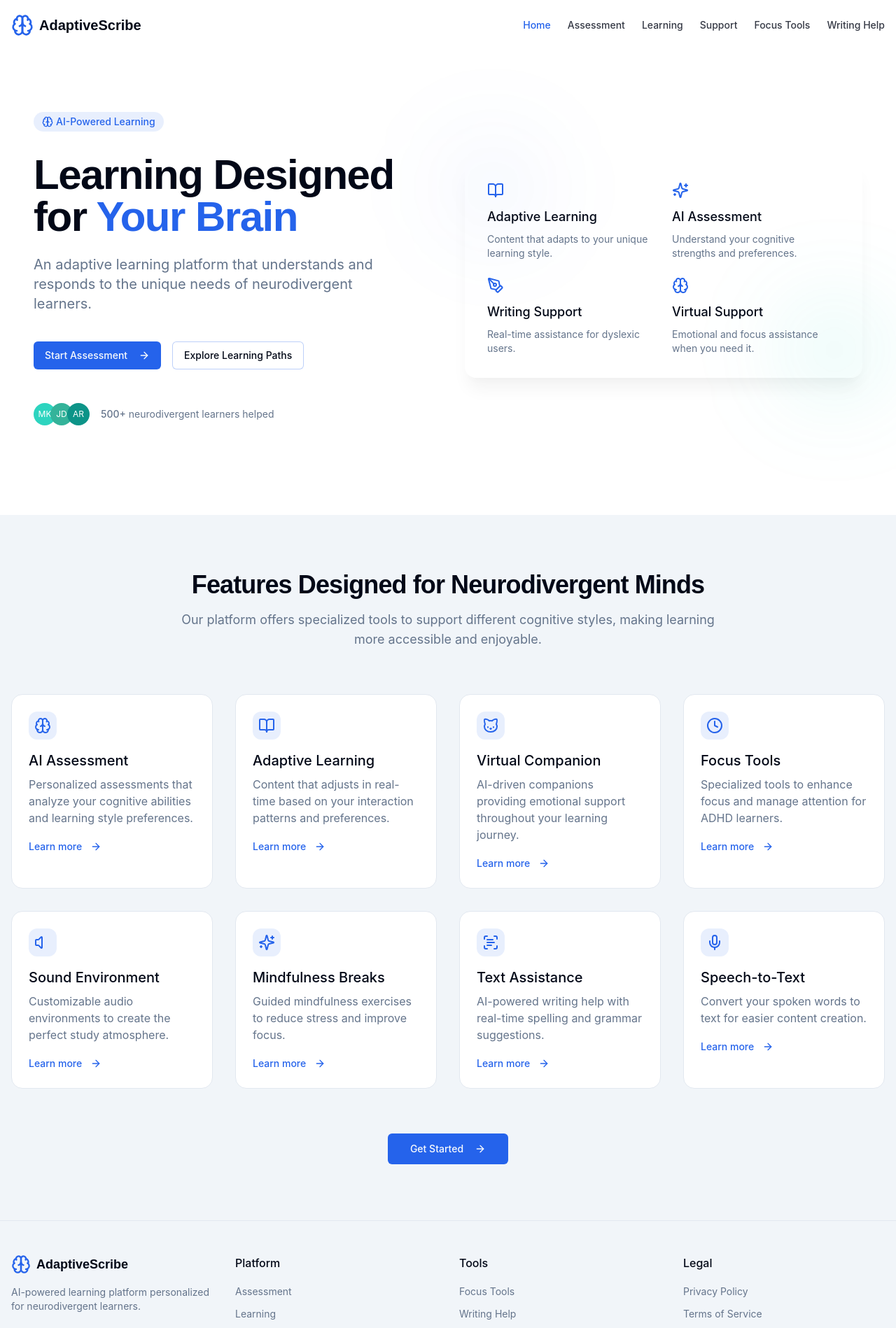
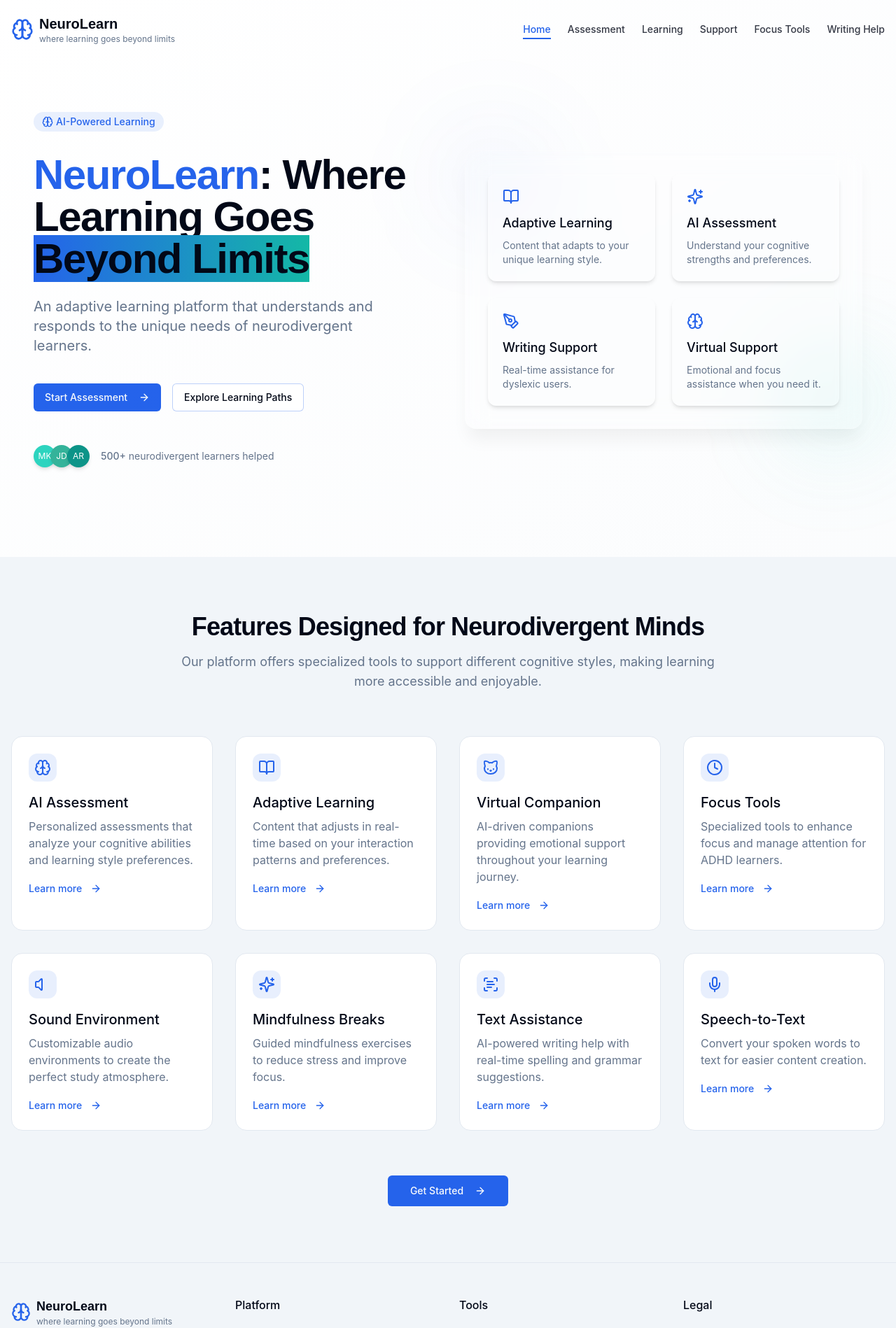
Before and after one commit to AaliyaJK/adaptive-scribe-haus, a React (Vite) app: page / in a window 1280 px wide. Shown: the top 1898 px of the page at 70% size. Built offline with nearby package versions, Linux system fonts and the light colour scheme.

Commit message:
Rename app and enhance UI/UX
Update app name and tagline, and improve the user interface and user experience.

```diff
--- a/index.html
+++ b/index.html
@@ -1,19 +1,20 @@
+
 <!DOCTYPE html>
 <html lang="en">
   <head>
     <meta charset="UTF-8" />
     <meta name="viewport" content="width=device-width, initial-scale=1.0" />
-    <title>adaptive-scribe-haus</title>
-    <meta name="description" content="Lovable Generated Project" />
-    <meta name="author" content="Lovable" />
+    <title>NeuroLearn - Where Learning Goes Beyond Limits</title>
+    <meta name="description" content="AI-powered learning platform personalized for neurodivergent learners" />
+    <meta name="author" content="NeuroLearn" />
 
-    <meta property="og:title" content="Lovable Generated Project" />
-    <meta property="og:description" content="Lovable Generated Project" />
+    <meta property="og:title" content="NeuroLearn - Where Learning Goes Beyond Limits" />
+    <meta property="og:description" content="AI-powered learning platform personalized for neurodivergent learners" />
     <meta property="og:type" content="website" />
     <meta property="og:image" content="https://lovable.dev/opengraph-image-p98pqg.png" />
 
     <meta name="twitter:card" content="summary_large_image" />
-    <meta name="twitter:site" content="@lovable_dev" />
+    <meta name="twitter:site" content="@neurolearn" />
     <meta name="twitter:image" content="https://lovable.dev/opengraph-image-p98pqg.png" />
   </head>
 
--- a/src/components/home/Hero.tsx
+++ b/src/components/home/Hero.tsx
@@ -1,22 +1,22 @@
 
 import React from 'react';
 import { Link } from 'react-router-dom';
-import { Brain, ArrowRight, BookOpen, Sparkles, PenTool } from 'lucide-react';
+import { Brain, ArrowRight, BookOpen, Sparkles, PenTool, Star } from 'lucide-react';
 import { Button } from '@/components/ui/button';
 
 const Hero = () => {
   return (
-    <section className="pt-32 pb-20 px-4 md:pt-40 md:pb-32 overflow-hidden">
+    <section className="pt-32 pb-20 px-4 md:pt-40 md:pb-32 overflow-hidden bg-gradient-to-br from-background to-secondary/30">
       <div className="container mx-auto">
         <div className="flex flex-col lg:flex-row items-center justify-between gap-12">
           <div className="w-full lg:w-1/2 space-y-6 animate-fade-in">
-            <div className="inline-flex items-center rounded-full bg-primary/10 px-3 py-1 text-sm font-medium text-primary mb-2">
+            <div className="inline-flex items-center rounded-full bg-primary/10 px-3 py-1 text-sm font-medium text-primary mb-2 animate-pulse-slow">
               <Brain className="mr-1 h-4 w-4" />
               <span>AI-Powered Learning</span>
             </div>
 
             <h1 className="text-4xl md:text-5xl lg:text-6xl font-heading font-bold tracking-tight text-foreground">
-              Learning Designed for <span className="text-primary">Your Brain</span>
+              <span className="text-primary">NeuroLearn</span>: Where Learning Goes <span className="text-gradient bg-gradient-to-r from-primary to-teal-500">Beyond Limits</span>
             </h1>
 
             <p className="text-lg md:text-xl text-muted-foreground max-w-lg">
@@ -24,9 +24,9 @@ const Hero = () => {
             </p>
 
             <div className="flex flex-col sm:flex-row gap-4 pt-4">
-              <Button className="btn-primary" asChild>
+              <Button className="bg-gradient-to-r from-primary to-primary/80 hover:opacity-90 transition-all" asChild>
                 <Link to="/assessment">
-                  Start Assessment <ArrowRight className="ml-2 h-4 w-4" />
+                  Start Assessment <ArrowRight className="ml-2 h-4 w-4 animate-pulse-slow" />
                 </Link>
               </Button>
               <Button variant="outline" className="border-primary/30 hover:bg-primary/5" asChild>
@@ -38,9 +38,9 @@ const Hero = () => {
 
             <div className="pt-6 flex items-center space-x-4">
               <div className="flex -space-x-2">
-                <div className="w-8 h-8 rounded-full bg-teal-400 flex items-center justify-center text-white text-xs">MK</div>
-                <div className="w-8 h-8 rounded-full bg-mint-500 flex items-center justify-center text-white text-xs">JD</div>
-                <div className="w-8 h-8 rounded-full bg-teal-600 flex items-center justify-center text-white text-xs">AR</div>
+                <div className="w-8 h-8 rounded-full bg-teal-400 flex items-center justify-center text-white text-xs shadow-md">MK</div>
+                <div className="w-8 h-8 rounded-full bg-mint-500 flex items-center justify-center text-white text-xs shadow-md">JD</div>
+                <div className="w-8 h-8 rounded-full bg-teal-600 flex items-center justify-center text-white text-xs shadow-md">AR</div>
               </div>
               <p className="text-sm text-muted-foreground">
                 <span className="font-medium">500+</span> neurodivergent learners helped
@@ -53,27 +53,27 @@ const Hero = () => {
               <div className="absolute -top-10 -left-10 w-40 h-40 bg-primary/5 rounded-full filter blur-3xl"></div>
               <div className="absolute -bottom-10 -right-10 w-40 h-40 bg-teal-400/10 rounded-full filter blur-3xl"></div>
 
-              <div className="relative glassmorphism rounded-2xl p-6 md:p-8 shadow-soft-lg">
+              <div className="relative bg-white/10 backdrop-blur-lg rounded-2xl p-6 md:p-8 shadow-soft-lg border border-white/20">
                 <div className="grid grid-cols-1 md:grid-cols-2 gap-6">
-                  <div className="feature-card animate-in" style={{ animationDelay: '0.3s' }}>
+                  <div className="feature-card bg-white/5 p-5 rounded-xl hover:bg-white/10 transition-all hover:scale-105 cursor-pointer border border-white/10 shadow-md animate-fade-in" style={{ animationDelay: '0.3s' }}>
                     <BookOpen className="h-6 w-6 text-primary mb-3" />
                     <h3 className="text-lg font-medium mb-2">Adaptive Learning</h3>
                     <p className="text-sm text-muted-foreground">Content that adapts to your unique learning style.</p>
                   </div>
 
-                  <div className="feature-card animate-in" style={{ animationDelay: '0.4s' }}>
+                  <div className="feature-card bg-white/5 p-5 rounded-xl hover:bg-white/10 transition-all hover:scale-105 cursor-pointer border border-white/10 shadow-md animate-fade-in" style={{ animationDelay: '0.4s' }}>
                     <Sparkles className="h-6 w-6 text-primary mb-3" />
                     <h3 className="text-lg font-medium mb-2">AI Assessment</h3>
                     <p className="text-sm text-muted-foreground">Understand your cognitive strengths and preferences.</p>
                   </div>
 
-                  <div className="feature-card animate-in" style={{ animationDelay: '0.5s' }}>
+                  <div className="feature-card bg-white/5 p-5 rounded-xl hover:bg-white/10 transition-all hover:scale-105 cursor-pointer border border-white/10 shadow-md animate-fade-in" style={{ animationDelay: '0.5s' }}>
                     <PenTool className="h-6 w-6 text-primary mb-3" />
                     <h3 className="text-lg font-medium mb-2">Writing Support</h3>
                     <p className="text-sm text-muted-foreground">Real-time assistance for dyslexic users.</p>
                   </div>
 
-                  <div className="feature-card animate-in" style={{ animationDelay: '0.6s' }}>
+                  <div className="feature-card bg-white/5 p-5 rounded-xl hover:bg-white/10 transition-all hover:scale-105 cursor-pointer border border-white/10 shadow-md animate-fade-in" style={{ animationDelay: '0.6s' }}>
                     <Brain className="h-6 w-6 text-primary mb-3" />
                     <h3 className="text-lg font-medium mb-2">Virtual Support</h3>
                     <p className="text-sm text-muted-foreground">Emotional and focus assistance when you need it.</p>
--- a/src/components/layout/Footer.tsx
+++ b/src/components/layout/Footer.tsx
@@ -1,7 +1,7 @@
 
 import React from 'react';
 import { Link } from 'react-router-dom';
-import { Brain, Heart } from 'lucide-react';
+import { Brain, Heart, Star } from 'lucide-react';
 
 const Footer = () => {
   const currentYear = new Date().getFullYear();
@@ -11,9 +11,12 @@ const Footer = () => {
       <div className="container mx-auto px-4">
         <div className="grid grid-cols-1 md:grid-cols-4 gap-8">
           <div className="col-span-1 md:col-span-1">
-            <Link to="/" className="flex items-center space-x-2">
-              <Brain className="h-7 w-7 text-primary" />
-              <span className="text-lg font-heading font-semibold">AdaptiveScribe</span>
+            <Link to="/" className="flex items-center space-x-2 group">
+              <Brain className="h-7 w-7 text-primary group-hover:text-primary/80 transition-all duration-300" />
+              <div className="flex flex-col">
+                <span className="text-lg font-heading font-semibold">NeuroLearn</span>
+                <span className="text-xs text-muted-foreground">where learning goes beyond limits</span>
+              </div>
             </Link>
             <p className="mt-4 text-sm text-muted-foreground">
               AI-powered learning platform personalized for neurodivergent learners.
@@ -49,11 +52,11 @@ const Footer = () => {
 
         <div className="border-t border-border mt-10 pt-6 flex flex-col md:flex-row items-center justify-between">
           <p className="text-sm text-muted-foreground">
-            © {currentYear} AdaptiveScribe. All rights reserved.
+            © {currentYear} NeuroLearn. All rights reserved.
           </p>
           <div className="flex items-center mt-4 md:mt-0">
             <p className="text-sm text-muted-foreground flex items-center">
-              Made with <Heart className="h-4 w-4 text-red-500 mx-1" /> for neurodivergent learners
+              Made with <Heart className="h-4 w-4 text-red-500 mx-1 animate-pulse-slow" /> for neurodivergent learners
             </p>
           </div>
         </div>
--- a/src/components/layout/Header.tsx
+++ b/src/components/layout/Header.tsx
@@ -32,13 +32,16 @@ const Header = () => {
   return (
     <header
       className={`fixed top-0 left-0 right-0 z-50 transition-all duration-300 ${
-        isScrolled ? 'py-3 bg-white/80 backdrop-blur-md shadow-sm' : 'py-5 bg-transparent'
+        isScrolled ? 'py-3 bg-white/90 backdrop-blur-md shadow-sm' : 'py-5 bg-transparent'
       }`}
     >
       <div className="container mx-auto px-4 flex items-center justify-between">
-        <Link to="/" className="flex items-center space-x-2">
-          <Brain className="h-8 w-8 text-primary" />
-          <span className="text-xl font-heading font-semibold text-foreground">AdaptiveScribe</span>
+        <Link to="/" className="flex items-center space-x-2 group">
+          <Brain className="h-8 w-8 text-primary group-hover:text-primary/80 transition-all duration-300" />
+          <div className="flex flex-col">
+            <span className="text-xl font-heading font-bold text-foreground">NeuroLearn</span>
+            <span className="text-xs text-muted-foreground">where learning goes beyond limits</span>
+          </div>
         </Link>
 
         {/* Desktop Navigation */}
@@ -47,9 +50,9 @@ const Header = () => {
             <Link
               key={item.name}
               to={item.href}
-              className={`text-sm font-medium transition-colors hover:text-primary ${
+              className={`text-sm font-medium transition-all duration-300 hover:text-primary relative after:absolute after:bottom-[-4px] after:left-0 after:h-[2px] after:bg-primary after:w-full after:origin-bottom-right after:scale-x-0 hover:after:scale-x-100 hover:after:origin-bottom-left after:transition-transform after:duration-300 ${
                 location.pathname === item.href
-                  ? 'text-primary'
+                  ? 'text-primary after:scale-x-100'
                   : 'text-foreground/80'
               }`}
             >
@@ -65,6 +68,7 @@ const Header = () => {
             size="icon"
             onClick={toggleMenu}
             aria-label="Toggle menu"
+            className="text-foreground hover:text-primary transition-colors"
           >
             {isMenuOpen ? (
               <X className="h-6 w-6" />
@@ -77,13 +81,13 @@ const Header = () => {
 
       {/* Mobile Navigation Menu */}
       {isMenuOpen && (
-        <div className="md:hidden bg-background border-t">
-          <div className="container mx-auto py-4 px-4 flex flex-col space-y-3">
+        <div className="md:hidden bg-background/95 backdrop-blur-md border-t border-border animate-slide-down">
+          <div className="container mx-auto py-4 px-4 flex flex-col space-y-4">
             {navigation.map((item) => (
               <Link
                 key={item.name}
                 to={item.href}
-                className={`py-2 text-base font-medium transition-colors hover:text-primary ${
+                className={`py-2 text-base font-medium transition-all duration-300 hover:text-primary ${
                   location.pathname === item.href
                     ? 'text-primary'
                     : 'text-foreground/80'
```
